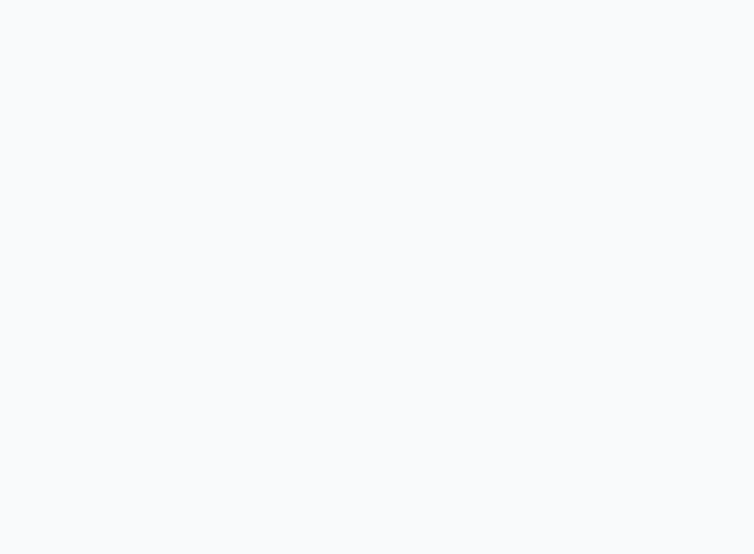
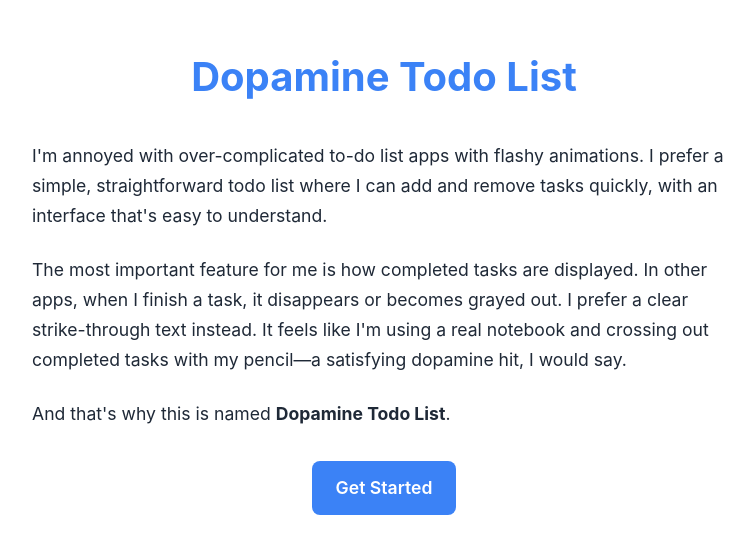
Before and after one commit to TDAK1509/dopamine-todo-list, a Nuxt app: page / in a window 1280 px wide. Before the commit this address had no page. Shown: the part 120-674 px from the top of the page, without its empty margins (256-1010 px from the left). Built offline with nearby package versions, Linux system fonts and the light colour scheme.

Commit message:
Update index page UI

```diff
--- a/pages/index.vue
+++ b/pages/index.vue
@@ -1,4 +1,115 @@
-<script setup>
-// Redirect to the app page
-navigateTo("/app");
-</script>
+<template>
+  <div class="landing-page">
+    <div class="container">
+      <h1 class="title">Dopamine Todo List</h1>
+
+      <div class="content">
+        <p>
+          I'm annoyed with over-complicated to-do list apps with flashy
+          animations. I prefer a simple, straightforward todo list where I can
+          add and remove tasks quickly, with an interface that's easy to
+          understand.
+        </p>
+
+        <p>
+          The most important feature for me is how completed tasks are
+          displayed. In other apps, when I finish a task, it disappears or
+          becomes grayed out. I prefer a clear strike-through text instead. It
+          feels like I'm using a real notebook and crossing out completed tasks
+          with my pencil—a satisfying dopamine hit, I would say.
+        </p>
+
+        <p>And that's why this is named <strong>Dopamine Todo List</strong>.</p>
+
+        <div class="cta-buttons">
+          <NuxtLink to="/app" class="primary-button">Get Started</NuxtLink>
+        </div>
+      </div>
+    </div>
+  </div>
+</template>
+
+<style scoped>
+.landing-page {
+  min-height: 100vh;
+  display: flex;
+  align-items: center;
+  justify-content: center;
+  padding: 2rem;
+  background-color: #f9fafb;
+}
+
+.container {
+  max-width: 800px;
+  background-color: white;
+  border-radius: 1rem;
+  padding: 3rem;
+  box-shadow: 0 10px 25px rgba(0, 0, 0, 0.05);
+}
+
+.title {
+  font-size: 2.5rem;
+  font-weight: bold;
+  color: var(--primary-color);
+  margin-bottom: 2rem;
+  text-align: center;
+}
+
+.content {
+  font-size: 1.1rem;
+  line-height: 1.7;
+}
+
+.content p {
+  margin-bottom: 1.5rem;
+}
+
+.cta-buttons {
+  display: flex;
+  gap: 1rem;
+  margin-top: 2rem;
+  justify-content: center;
+}
+
+.primary-button {
+  background-color: var(--primary-color);
+  color: white;
+  padding: 0.75rem 1.5rem;
+  border-radius: 0.5rem;
+  font-weight: 600;
+  border: none;
+  cursor: pointer;
+  transition: background-color 0.2s;
+  text-decoration: none;
+}
+
+.primary-button:hover {
+  background-color: var(--primary-hover);
+}
+
+.secondary-button {
+  background-color: transparent;
+  color: var(--primary-color);
+  padding: 0.75rem 1.5rem;
+  border-radius: 0.5rem;
+  font-weight: 600;
+  border: 1px solid var(--primary-color);
+  cursor: pointer;
+  transition: background-color 0.2s, color 0.2s;
+}
+
+.secondary-button:hover {
+  background-color: var(--primary-color);
+  color: white;
+}
+
+@media (max-width: 768px) {
+  .container {
+    padding: 2rem;
+  }
+
+  .cta-buttons {
+    flex-direction: column;
+  }
+}
+</style>
--- a/public/index.html
+++ /dev/null
@@ -1,89 +0,0 @@
-<!DOCTYPE html>
-<html>
-  <head>
-    <meta charset="utf-8">
-    <meta name="viewport" content="width=device-width, initial-scale=1">
-    <title>Welcome to Firebase Hosting</title>
-
-    <!-- update the version number as needed -->
-    <script defer src="/__/firebase/11.5.0/firebase-app-compat.js"></script>
-    <!-- include only the Firebase features as you need -->
-    <script defer src="/__/firebase/11.5.0/firebase-auth-compat.js"></script>
-    <script defer src="/__/firebase/11.5.0/firebase-database-compat.js"></script>
-    <script defer src="/__/firebase/11.5.0/firebase-firestore-compat.js"></script>
-    <script defer src="/__/firebase/11.5.0/firebase-functions-compat.js"></script>
-    <script defer src="/__/firebase/11.5.0/firebase-messaging-compat.js"></script>
-    <script defer src="/__/firebase/11.5.0/firebase-storage-compat.js"></script>
-    <script defer src="/__/firebase/11.5.0/firebase-analytics-compat.js"></script>
-    <script defer src="/__/firebase/11.5.0/firebase-remote-config-compat.js"></script>
-    <script defer src="/__/firebase/11.5.0/firebase-performance-compat.js"></script>
-    <!--
-      initialize the SDK after all desired features are loaded, set useEmulator to false
-      to avoid connecting the SDK to running emulators.
-    -->
-    <script defer src="/__/firebase/init.js?useEmulator=true"></script>
-
-    <style media="screen">
-      body { background: #ECEFF1; color: rgba(0,0,0,0.87); font-family: Roboto, Helvetica, Arial, sans-serif; margin: 0; padding: 0; }
-      #message { background: white; max-width: 360px; margin: 100px auto 16px; padding: 32px 24px; border-radius: 3px; }
-      #message h2 { color: #ffa100; font-weight: bold; font-size: 16px; margin: 0 0 8px; }
-      #message h1 { font-size: 22px; font-weight: 300; color: rgba(0,0,0,0.6); margin: 0 0 16px;}
-      #message p { line-height: 140%; margin: 16px 0 24px; font-size: 14px; }
-      #message a { display: block; text-align: center; background: #039be5; text-transform: uppercase; text-decoration: none; color: white; padding: 16px; border-radius: 4px; }
-      #message, #message a { box-shadow: 0 1px 3px rgba(0,0,0,0.12), 0 1px 2px rgba(0,0,0,0.24); }
-      #load { color: rgba(0,0,0,0.4); text-align: center; font-size: 13px; }
-      @media (max-width: 600px) {
-        body, #message { margin-top: 0; background: white; box-shadow: none; }
-        body { border-top: 16px solid #ffa100; }
-      }
-    </style>
-  </head>
-  <body>
-    <div id="message">
-      <h2>Welcome</h2>
-      <h1>Firebase Hosting Setup Complete</h1>
-      <p>You're seeing this because you've successfully setup Firebase Hosting. Now it's time to go build something extraordinary!</p>
-      <a target="_blank" href="https://firebase.google.com/docs/hosting/">Open Hosting Documentation</a>
-    </div>
-    <p id="load">Firebase SDK Loading&hellip;</p>
-
-    <script>
-      document.addEventListener('DOMContentLoaded', function() {
-        const loadEl = document.querySelector('#load');
-        // // 🔥🔥🔥🔥🔥🔥🔥🔥🔥🔥🔥🔥🔥🔥🔥🔥🔥🔥🔥🔥🔥🔥🔥🔥🔥🔥🔥🔥🔥🔥🔥
-        // // The Firebase SDK is initialized and available here!
-        //
-        // firebase.auth().onAuthStateChanged(user => { });
-        // firebase.database().ref('/path/to/ref').on('value', snapshot => { });
-        // firebase.firestore().doc('/foo/bar').get().then(() => { });
-        // firebase.functions().httpsCallable('yourFunction')().then(() => { });
-        // firebase.messaging().requestPermission().then(() => { });
-        // firebase.storage().ref('/path/to/ref').getDownloadURL().then(() => { });
-        // firebase.analytics(); // call to activate
-        // firebase.analytics().logEvent('tutorial_completed');
-        // firebase.performance(); // call to activate
-        //
-        // // 🔥🔥🔥🔥🔥🔥🔥🔥🔥🔥🔥🔥🔥🔥🔥🔥🔥🔥🔥🔥🔥🔥🔥🔥🔥🔥🔥🔥🔥🔥🔥
-
-        try {
-          let app = firebase.app();
-          let features = [
-            'auth',
-            'database',
-            'firestore',
-            'functions',
-            'messaging',
-            'storage',
-            'analytics',
-            'remoteConfig',
-            'performance',
-          ].filter(feature => typeof app[feature] === 'function');
-          loadEl.textContent = `Firebase SDK loaded with ${features.join(', ')}`;
-        } catch (e) {
-          console.error(e);
-          loadEl.textContent = 'Error loading the Firebase SDK, check the console.';
-        }
-      });
-    </script>
-  </body>
-</html>
```
